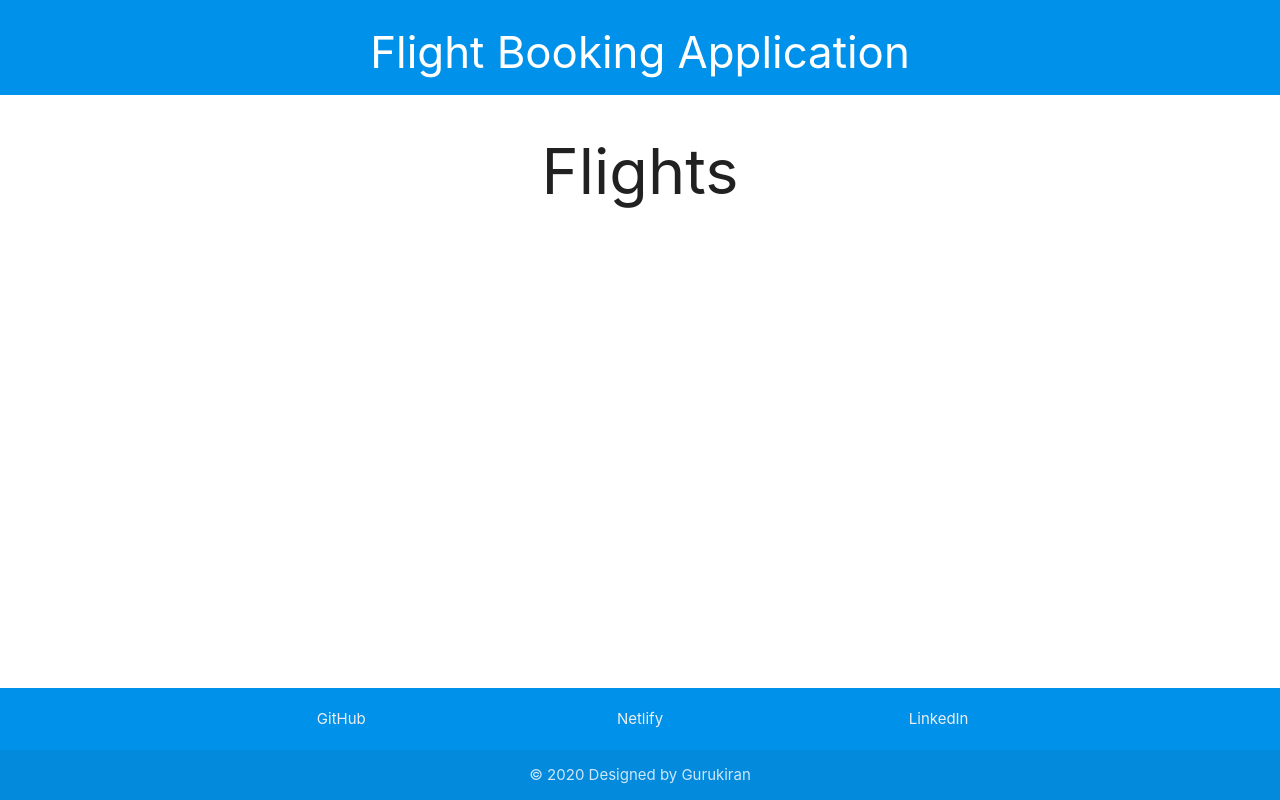
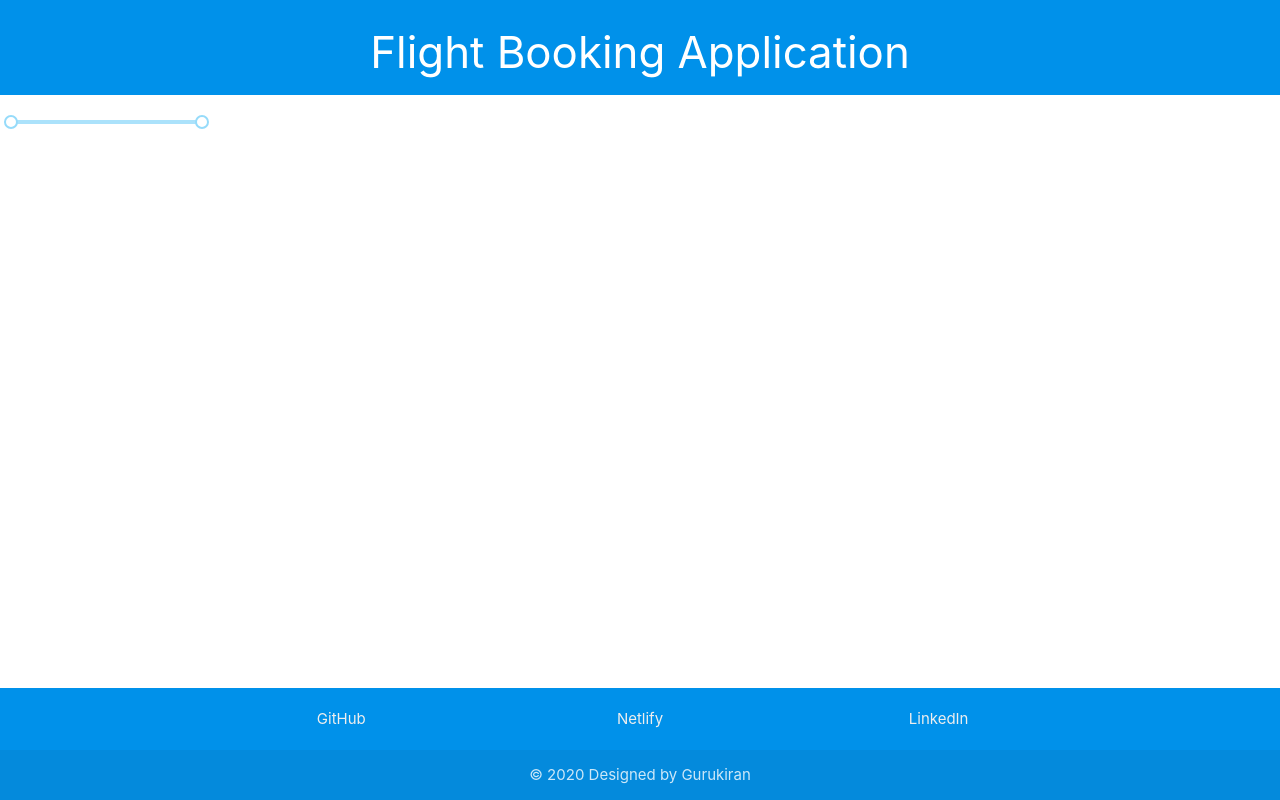
Before and after one commit to guru-sode/flight-booking-app, a React (Create React App) app: page /flights in a window 1280 px wide. Built offline with nearby package versions, Linux system fonts and the light colour scheme.

Commit message:
Create slider

```diff
--- a/package.json
+++ b/package.json
@@ -6,6 +6,8 @@
     "@testing-library/jest-dom": "^4.2.4",
     "@testing-library/react": "^9.5.0",
     "@testing-library/user-event": "^7.2.1",
+    "nouislider": "^14.1.1",
+    "rc-slider": "^9.2.3",
     "react": "^16.13.0",
     "react-dom": "^16.13.0",
     "react-router-dom": "^5.1.2",
--- a/src/components/Flights.js
+++ b/src/components/Flights.js
@@ -1,16 +1,29 @@
 import React, { Component } from 'react';
+import { Range } from 'rc-slider';
+import 'rc-slider/assets/index.css';
 
 class Flights extends Component {
-    constructor(props){
+    constructor(props) {
         super(props);
         this.state = {}
+        this.onChangeSlider = this.onChangeSlider.bind(this);
+    }
+
+    onChangeSlider(value){
+        console.log(value)
     }
 
     render() {
-        console.log(this.props.location.state)
         return (
-            <h1>Flights</h1>
-         );
+            <div className="row">
+                <div className="col s2">
+                    <Range defaultValue={[2000, 10000]} onChange={this.onChangeSlider} allowCross={false} min={2000} max={10000}/>
+                </div>
+                <div className="col s10">
+
+                </div>
+            </div>
+        );
     }
 }
 
```
Also changed, not shown: 1 other file (tests, documents, lock files or other folders).
